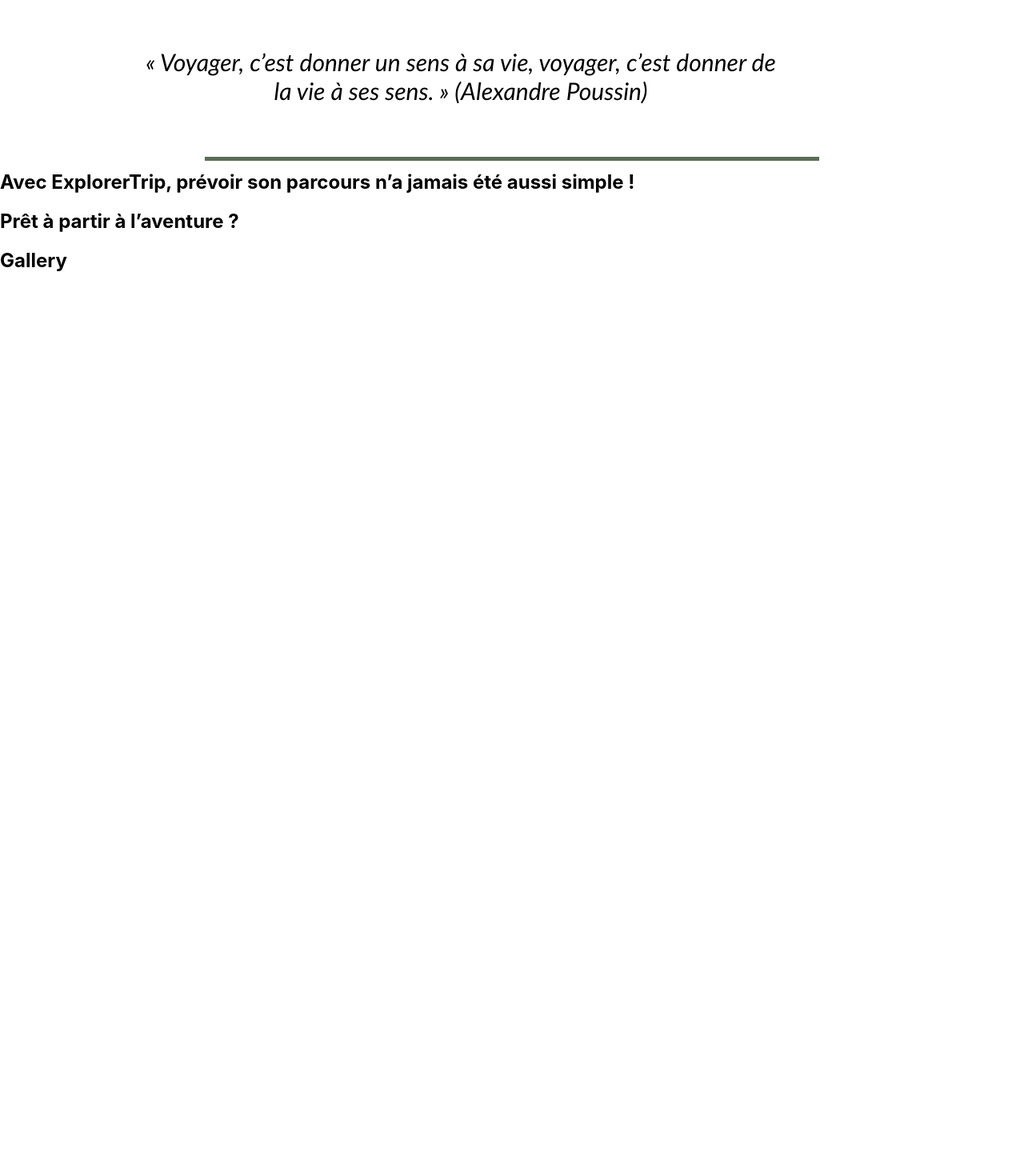
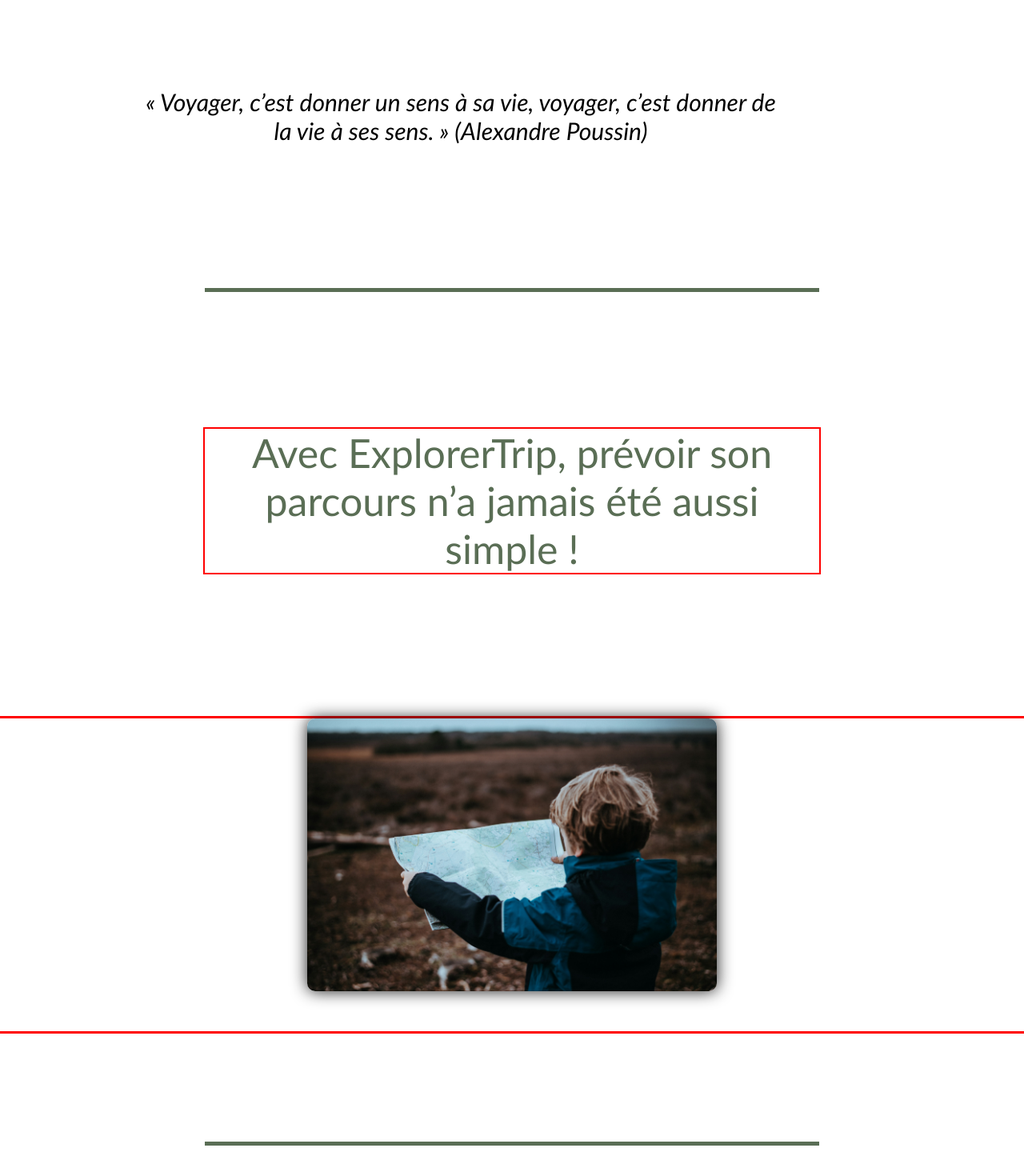
Before and after one commit to ZarakiMelo/Explorer-Trip, a React (Create React App) app: page / in a window 1280 px wide. Shown: the part 1172-2642 px from the top of the page at 80% size. Before the commit the page ends 1532 px from the top, so only its background shows below. Built offline with nearby package versions, Linux system fonts and the light colour scheme.

Commit message:
HomePageComponent : BannerComponent creation & styling

```diff
--- /dev/null
+++ b/src/components/Banner/Banner.module.css
@@ -0,0 +1,22 @@
+.banner_container{
+    display: flex;
+    height: 150vh;
+    width: 100%;
+    flex-direction: column;
+    justify-content: space-around;
+    align-items: center;
+}
+
+.image_container{
+    display: flex;
+    justify-content: center;
+    width: 100%;
+    border: 3px solid red;
+}
+
+.banner_image{
+    width: 40vw;
+    margin-bottom: 50px;
+    border-radius: 10px;
+    box-shadow: 0px 0px 20px rgba(0, 0, 0, 0.9);
+}
--- /dev/null
+++ b/src/components/Banner/Banner.tsx
@@ -0,0 +1,24 @@
+import React from 'react';
+import styles from './Banner.module.css';
+import Divider from '../Divider/Divider';
+import Title from '../Title/Title';
+
+interface BannerProps {
+    text: string;
+}
+
+const Banner: React.FC<BannerProps> = ({text}) => {
+
+  return (
+  <div className={styles.banner_container}>
+    <Divider/>
+    <Title text={text}/>
+    <div className={styles.image_container}>
+        <img className={styles.banner_image} src='../bannerPicture.jpg' alt='child with a map'/>
+    </div>
+   <Divider/>
+  </div>
+  );
+};
+
+export default Banner;
--- a/src/components/Quotes/Quotes.module.css
+++ b/src/components/Quotes/Quotes.module.css
@@ -5,4 +5,6 @@
     align-items: center;
     height: 70vh;
     width: 100vw;
+    margin-top: 50px;
+    margin-bottom: 50px;
 }
--- /dev/null
+++ b/src/components/Title/Title.module.css
@@ -0,0 +1,10 @@
+
+
+.title{
+    width: 60vw;
+    font-size: 50px;
+    font-family: 'Trebuchet MS', 'Lucida Sans Unicode', 'Lucida Grande', 'Lucida Sans', Arial, sans-serif;
+    text-align: center;
+    color: #5A6E55 ;
+    border: 2px solid red;
+}
--- /dev/null
+++ b/src/components/Title/Title.tsx
@@ -0,0 +1,18 @@
+import React from 'react';
+import styles from './Title.module.css';
+
+interface TitleProps {
+    text: string;
+}
+
+const Title: React.FC<TitleProps> = ({text}) => {
+
+  return (
+
+      <p className={styles.title}>
+        {text}
+      </p>
+  );
+};
+
+export default Title;
--- a/src/pages/HomePage/HomePage.tsx
+++ b/src/pages/HomePage/HomePage.tsx
@@ -3,8 +3,10 @@ import React from 'react';
 import Hero from '../../components/Hero/Hero';
 import Quotes from '../../components/Quotes/Quotes';
 import Divider from '../../components/Divider/Divider';
+import Title from '../../components/Title/Title';
+import Banner from '../../components/Banner/Banner';
 
-const titles : String[] = [
+const titles : string[] = [
 "Avec ExplorerTrip, prévoir son parcours n’a jamais été aussi simple !",
 "Prêt à partir à l’aventure ?",
 "Gallery"
@@ -16,13 +18,8 @@ const HomePage: React.FC = () => {
       <>
         <Hero />
         <Quotes/>
-        <Divider/>
-        <h2>{titles[0]}</h2>
-        <h2>{titles[1]}</h2>
-        <h2>{titles[2]}</h2>
+        <Banner text={titles[0]}/>
       </>
-
-
   );
 };
 
```
Also changed, not shown: public/bannerPicture.jpg (added).
